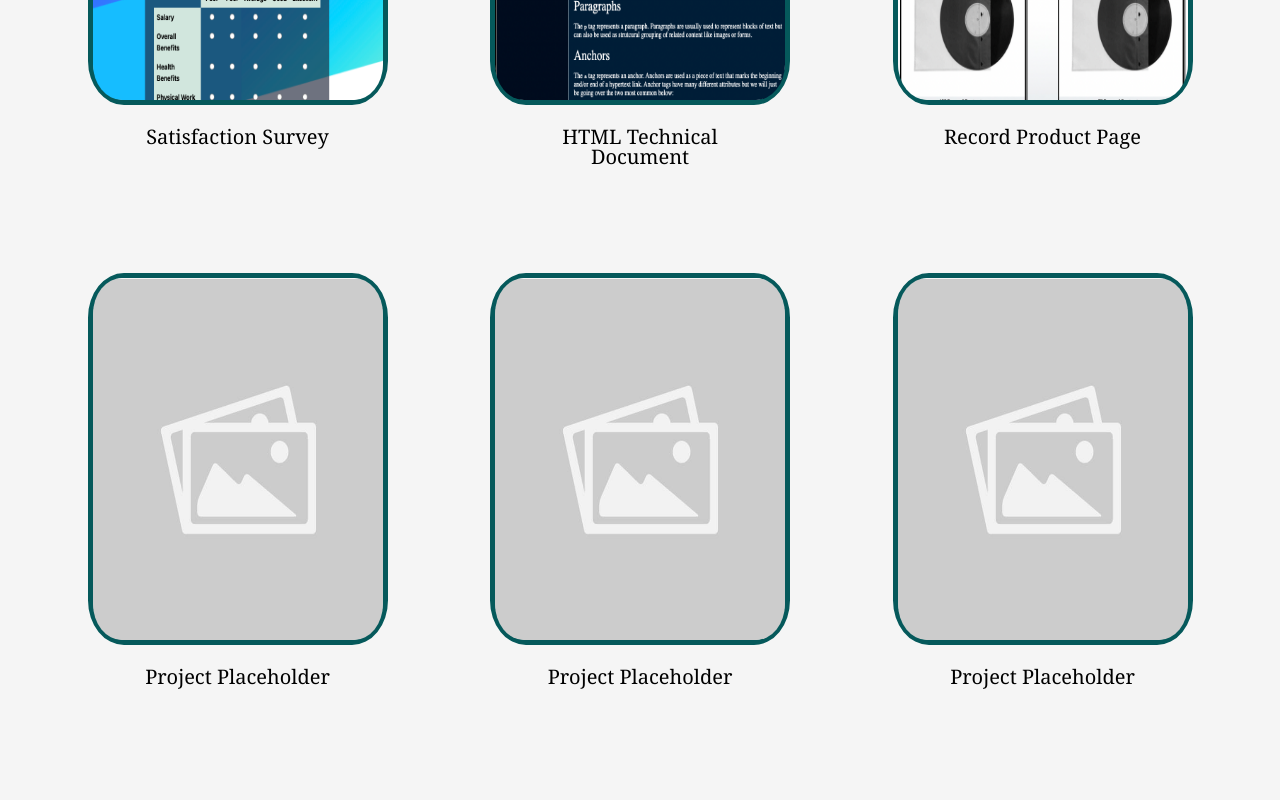
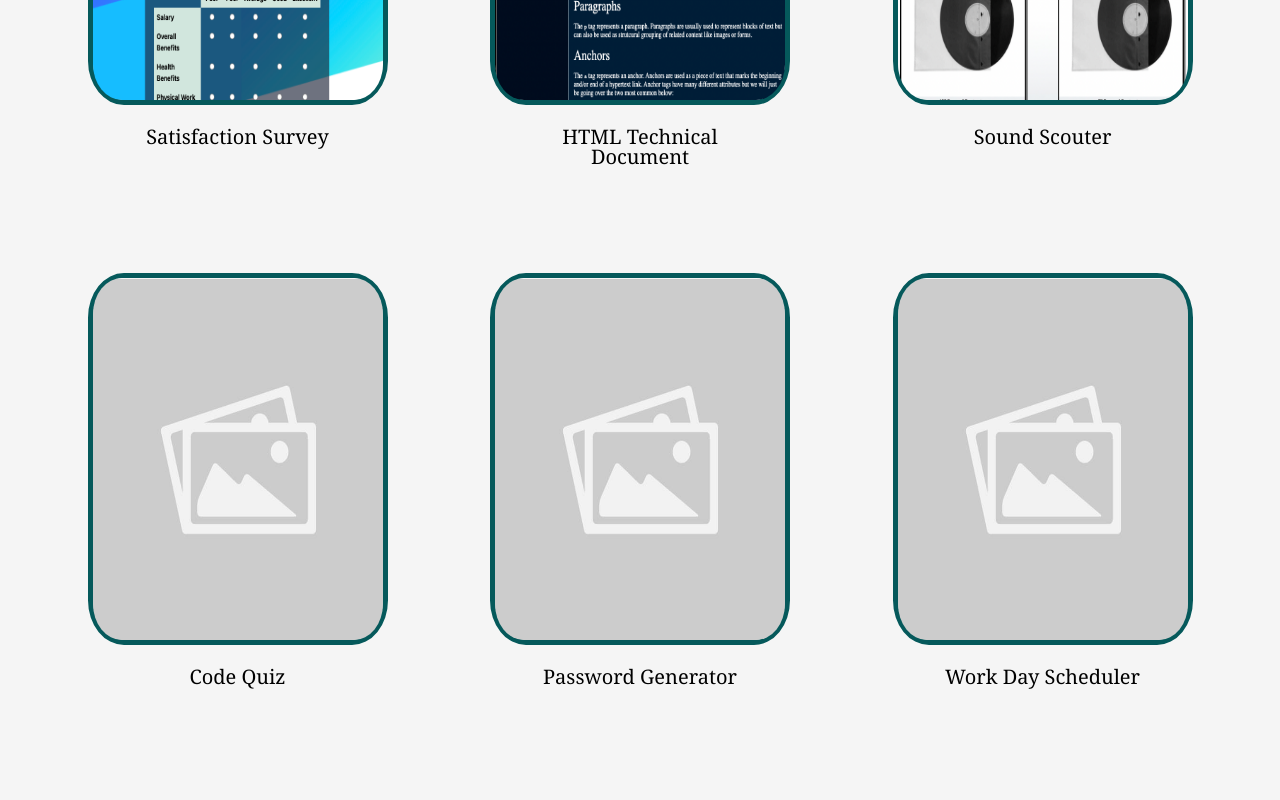
Before and after one commit to Doolittle28/professional-portfolio, a plain HTML site: page index.html in a window 1280 px wide. Shown: the part 1280-2080 px from the top of the page. Drawn offline with Linux system fonts and the light colour scheme.

Commit message:
more small updates to css and html

```diff
--- a/Assets/style.css
+++ b/Assets/style.css
@@ -37,9 +37,13 @@ nav {
     padding: 2%;
 }
 
+ul li {
+   margin-right: 10px;
+}
+
 nav ul {
     display: flex;
-    justify-content: space-between;
+    justify-content: space-around;
     min-width: 200px;
 }
 
--- a/index.html
+++ b/index.html
@@ -72,28 +72,28 @@
         <div class="project-card"><a href="https://codepen.io/doolittle28/pen/xxLrqab" target="_blank">
                 <img class="project-image" src="./Assets/images/productpage.png" alt="Product Project" width="100%"
                     height="100%">
-                <p class="project-title">Record Product Page</p>
+                <p class="project-title">Sound Scouter</p>
             </a>
         </div>
 
         <div class="project-card">
             <img class="project-image" src="./Assets/images/placeholder.jpeg" alt="Placeholder" width="100%"
                 height="100%">
-            <p class="project-title">Project Placeholder</p>
+            <p class="project-title">Code Quiz</p>
             </a>
         </div>
 
         <div class="project-card">
             <img class="project-image" src="./Assets/images/placeholder.jpeg" alt="Placeholder" width="100%"
                 height="100%">
-            <p class="project-title">Project Placeholder</p>
+            <p class="project-title">Password Generator</p>
             </a>
         </div>
 
         <div class="project-card">
             <img class="project-image" src="./Assets/images/placeholder.jpeg" alt="Placeholder" width="100%"
                 height="100%">
-            <p class="project-title">Project Placeholder</p>
+            <p class="project-title">Work Day Scheduler</p>
             </a>
         </div>
 
```
